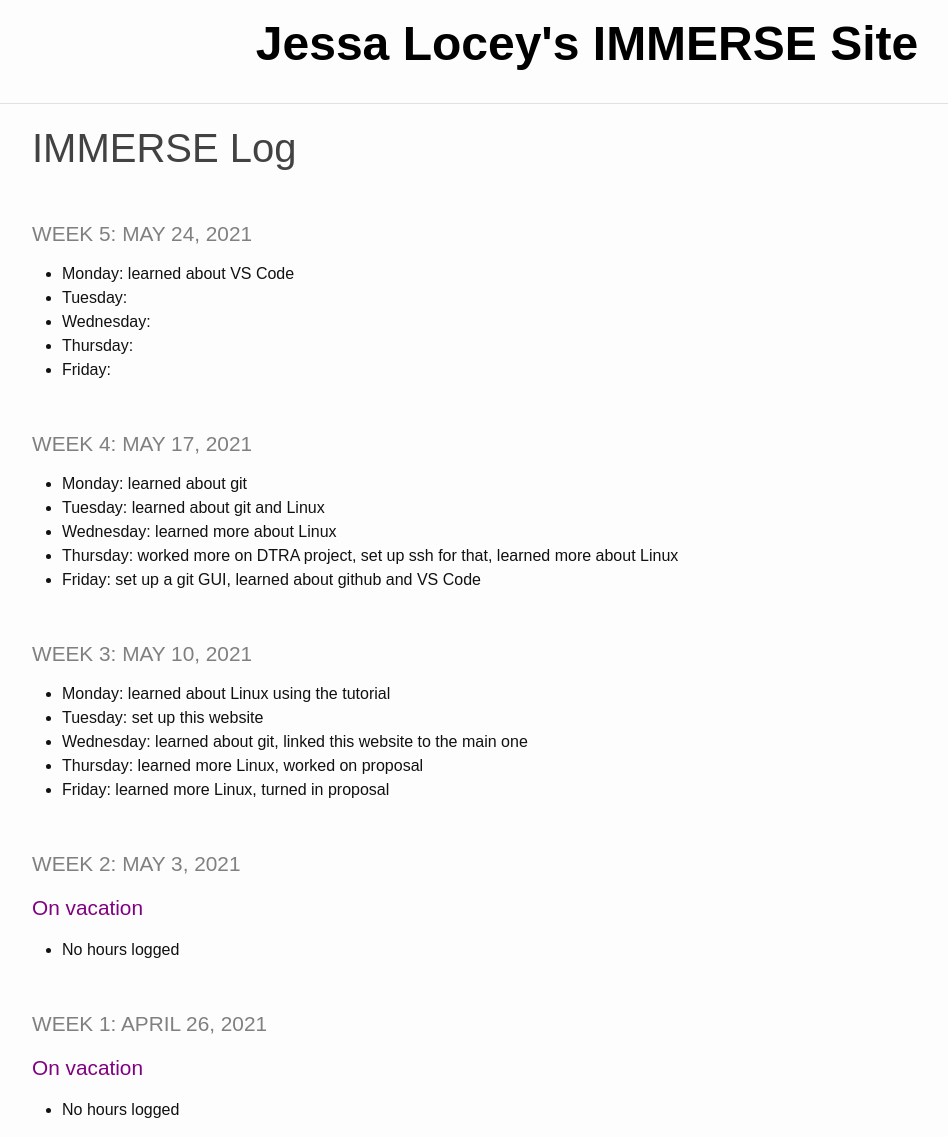
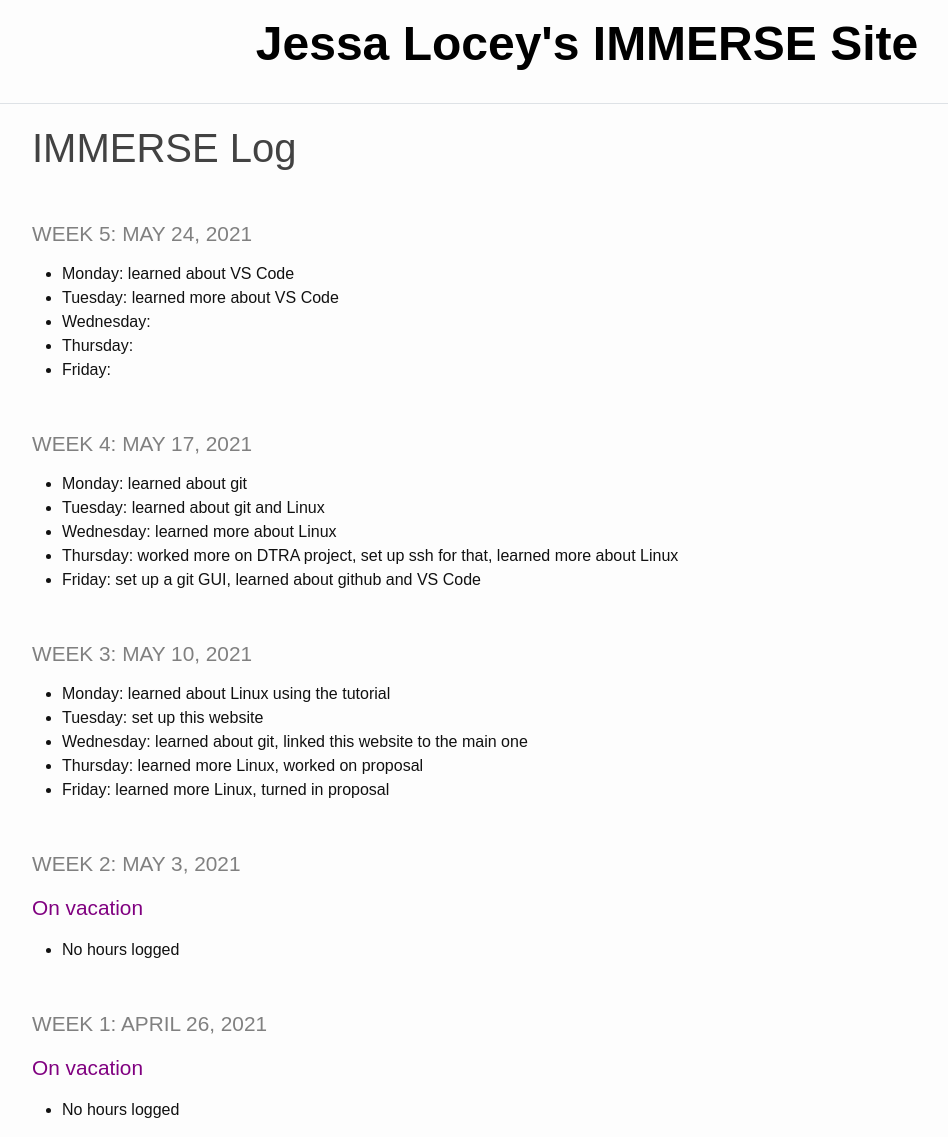
Before and after one commit to jessalocey/jessalocey.github.io, a Jekyll site: the page built from _pages/log.md, in a window 1280 px wide and 1137 px high. Shown: the whole window, without its empty margins (53-1001 px from the left). Built offline with Jekyll 4.4.1, drawn with Linux system fonts in a browser that asks for light colours.

Commit message:
tuesday log update

```diff
--- a/_pages/log.md
+++ b/_pages/log.md
@@ -5,7 +5,7 @@ title: IMMERSE Log
 
 ### Week 5: May 24, 2021
 * **Monday:** learned about VS Code
-* **Tuesday:**
+* **Tuesday:** learned more about VS Code
 * **Wednesday:**
 * **Thursday:**
 * **Friday:**
```
